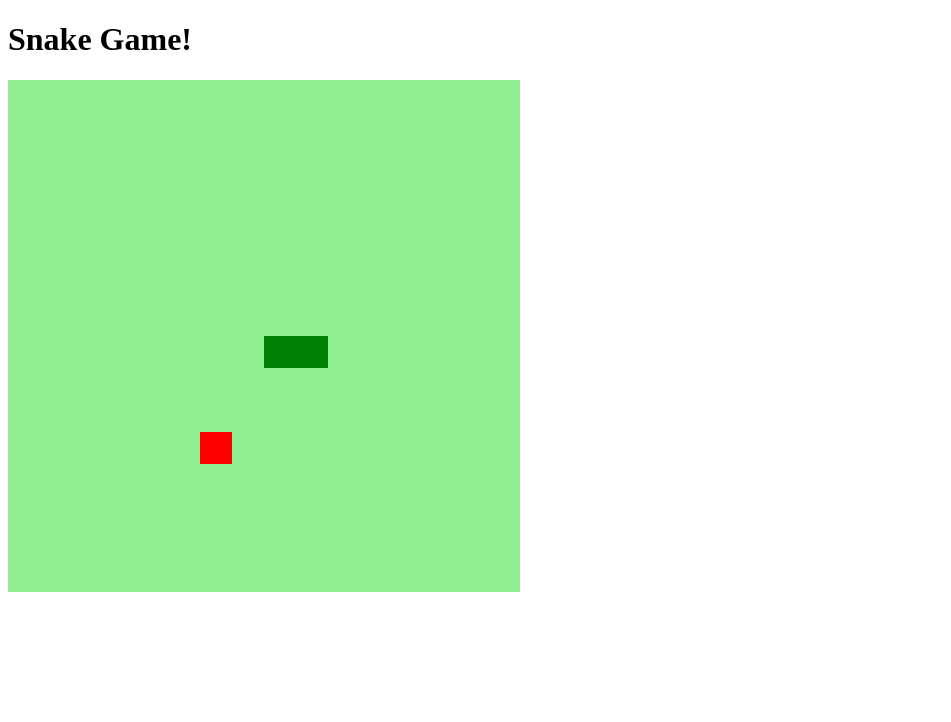
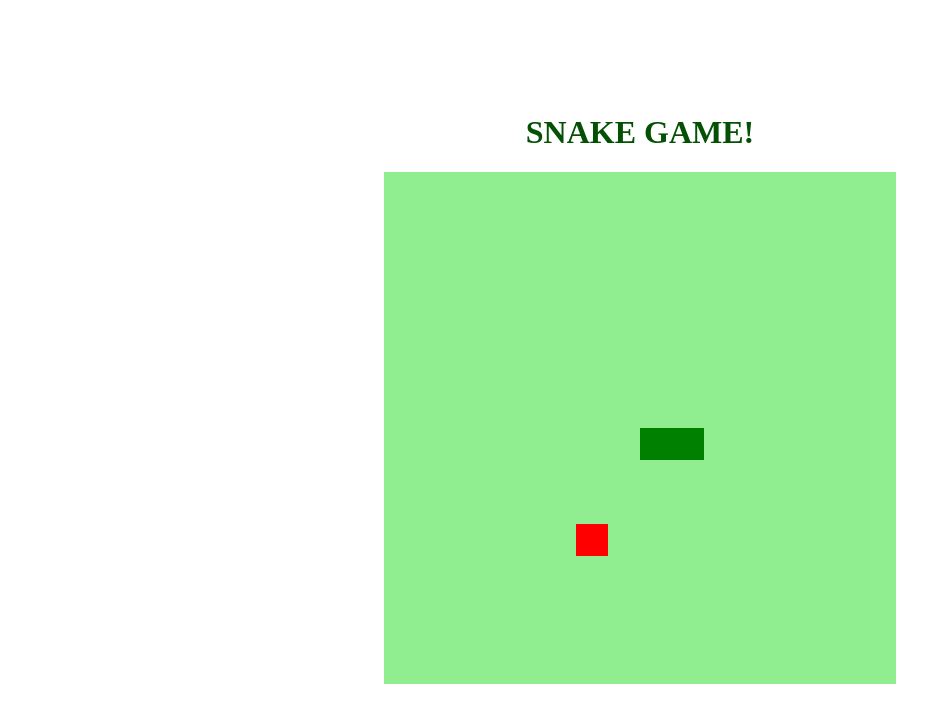
Before and after one commit to Elioenai7/Recriando-o-jogo-da-cobrinha-em-JS, a plain HTML site: page index.html in a window 1280 px wide. Shown: the whole page, without its empty margins (0-951 px from the left). Drawn offline with Linux system fonts and the light colour scheme.

Commit message:
adicionar estilização ao body

```diff
--- a/index.html
+++ b/index.html
@@ -9,7 +9,7 @@
     <title>SNAKE GAME</title>
     </head>
     <body>
-        <h1>Snake Game!</h1>
+        <h1>SNAKE GAME!</h1>
         <canvas id="snake" width="512" height="512"></canvas>
     </body>
     </html>
--- a/scritp.js
+++ b/scritp.js
@@ -48,7 +48,7 @@ function iniciarJogo(){
     for(i = 1; i < snake.length; i++){
         if(snake[0].x == snake[i].x && snake[0].y == snake[i].y){
             clearInterval(jogo);
-            alert('Game Over T-T');
+            alert('Snaaaaaaaake !!!!');
         }
     }
 
--- a/style.css
+++ b/style.css
@@ -0,0 +1,9 @@
+body{
+     height: 95vh;
+     width: 95;
+     display: flex;
+     justify-content: center;
+     align-items: center;
+     flex-direction: column;
+     color: rgb(4, 80, 4);
+}
```
